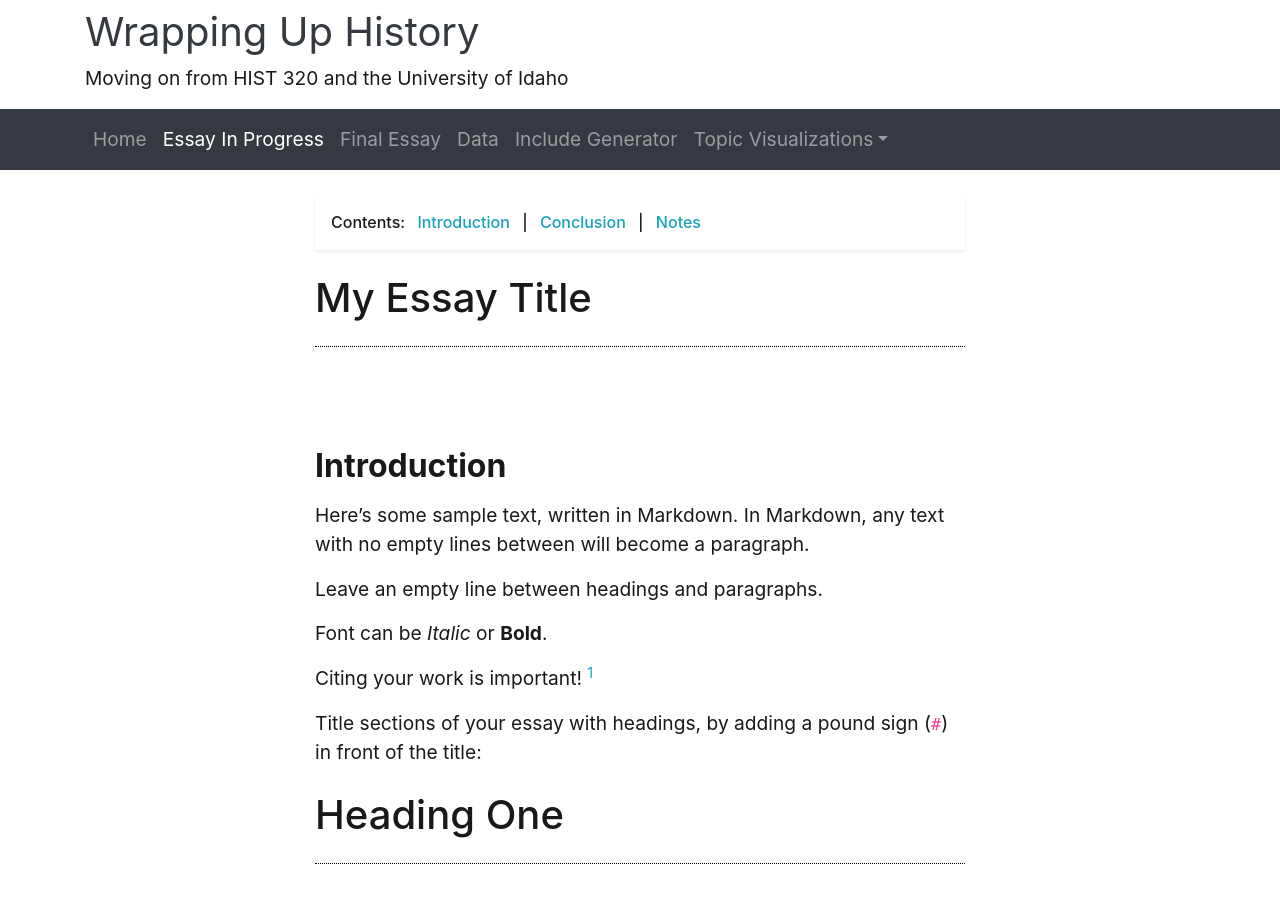
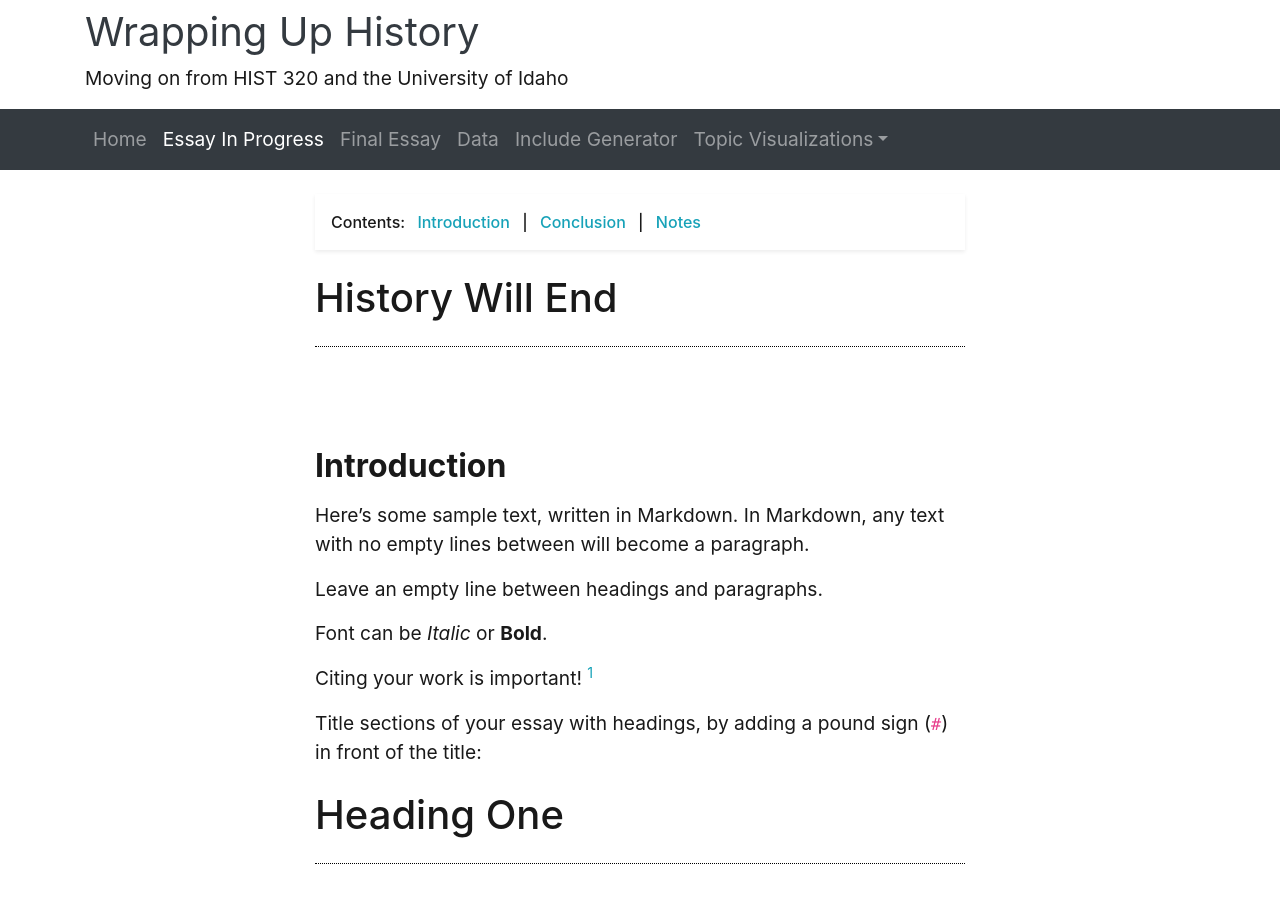
Before and after one commit to AdamMSowards/sampleDHproject, a Jekyll site: the page built from pages/essay-01.md, in a window 1280 px wide and 900 px high. Built offline with Jekyll 4.4.1, drawn with Linux system fonts in a browser that asks for light colours; nearby versions of some CDN libraries; library files that are not in the unit come from our copies.

Commit message:
Update essay-01.md

```diff
--- a/pages/essay-01.md
+++ b/pages/essay-01.md
@@ -6,7 +6,7 @@ permalink: /essay-01.html
 
 {% include feature/nav-menu.html sections="Introduction;Conclusion;Notes" %}
 
-# My Essay Title
+# History Will End
 
 ## Introduction
 
```
